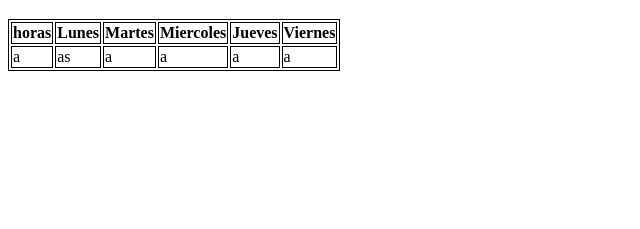
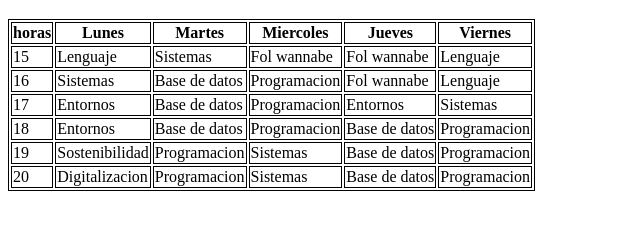
Before and after one commit to javijc96/Lenguajes_2024_Javier_Juarez, a plain HTML site: page Ejercicios/formularios/horario.html in a window 1280 px wide. Shown: the part 61-290 px from the top of the page, without its empty margins (0-640 px from the left). Drawn offline with Linux system fonts and the light colour scheme.

Commit message:
todas las asignaturas sin mezclar casillas

```diff
--- a/Ejercicios/formularios/horario.html
+++ b/Ejercicios/formularios/horario.html
@@ -25,12 +25,52 @@
         <th>Viernes</th>
     </tr>
     <tr>
-        <td>a</td>
-        <td>as</td>
-        <td>a</td>
-        <td>a</td>
-        <td>a</td>
-        <td>a</td>
+        <td>15</td>
+        <td>Lenguaje</td>
+        <td>Sistemas</td>
+        <td>Fol wannabe</td>
+        <td>Fol wannabe</td>
+        <td>Lenguaje</td>
+    </tr>
+    <tr>
+        <td>16</td>
+        <td>Sistemas</td>
+        <td>Base de datos</td>
+        <td>Programacion</td>
+        <td>Fol wannabe</td>
+        <td>Lenguaje</td>
+    </tr>
+    <tr>
+        <td>17</td>
+        <td>Entornos</td>
+        <td>Base de datos</td>
+        <td>Programacion</td>
+        <td>Entornos</td>
+        <td>Sistemas</td>
+    </tr>
+    <tr>
+        <td>18</td>
+        <td>Entornos</td>
+        <td>Base de datos</td>
+        <td>Programacion</td>
+        <td>Base de datos</td>
+        <td>Programacion</td>
+    </tr>
+    <tr>
+        <td>19</td>
+        <td>Sostenibilidad</td>
+        <td>Programacion</td>
+        <td>Sistemas</td>
+        <td>Base de datos</td>
+        <td>Programacion</td>
+    </tr>
+    <tr>
+        <td>20</td>
+        <td>Digitalizacion</td>
+        <td>Programacion</td>
+        <td>Sistemas</td>
+        <td>Base de datos</td>
+        <td>Programacion</td>
     </tr>
 </table>
         </body>
```
